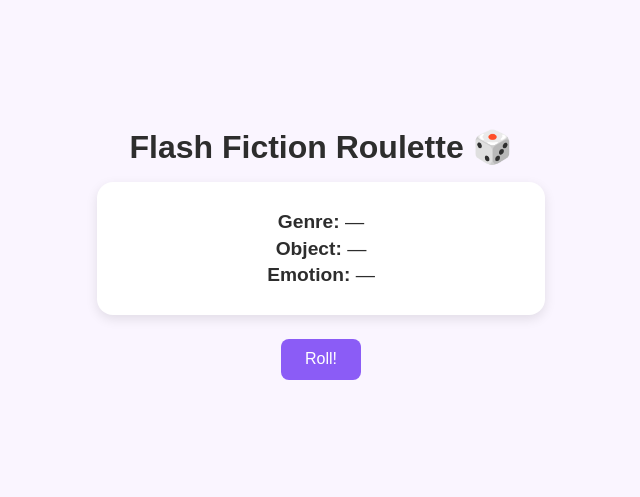
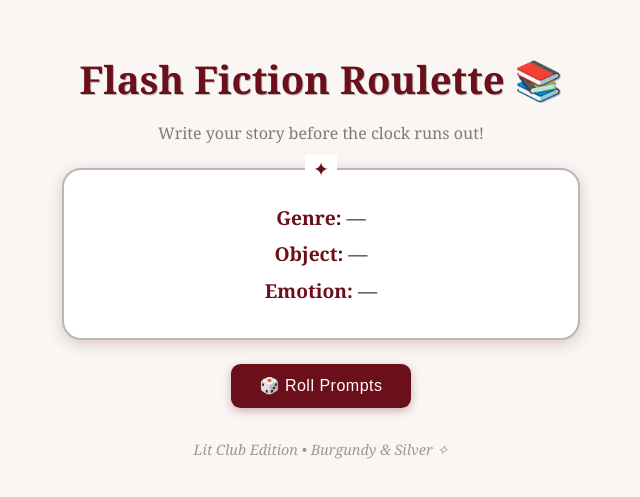
Before and after one commit to Tiredgeekk/FictionRoulette, a plain HTML site: page index.html in a window 1280 px wide. Shown: the part 165-662 px from the top of the page, without its empty margins (319-959 px from the left). Drawn offline with Linux system fonts and the light colour scheme.

Commit message:
Revise HTML structure and styling for index.html
Updated styles and content for improved aesthetics and user experience.

```diff
--- a/index.html
+++ b/index.html
@@ -3,74 +3,130 @@
 <head>
 <meta charset="UTF-8">
 <meta name="viewport" content="width=device-width, initial-scale=1.0">
-<title>Flash Fiction Roulette 🎲</title>
+<title>Flash Fiction Roulette 📚</title>
 <style>
   body {
-    background-color: #faf5ff;
-    font-family: 'Poppins', sans-serif;
+    background-color: #f9f6f4;
+    font-family: 'Georgia', serif;
     display: flex;
     flex-direction: column;
     align-items: center;
     justify-content: center;
     height: 100vh;
-    color: #2d2d2d;
+    color: #3b1f2b;
   }
+
   h1 {
-    font-size: 2rem;
-    margin-bottom: 1rem;
+    font-size: 2.4rem;
+    color: #6b0f1a;
+    margin-bottom: 0.5rem;
+    text-shadow: 1px 1px #b6b6b6;
   }
+
+  .subtitle {
+    font-size: 1rem;
+    color: #7c7c7c;
+    margin-bottom: 1.5rem;
+  }
+
   .results {
     background: #fff;
-    padding: 1.5rem;
-    border-radius: 1rem;
-    box-shadow: 0 4px 12px rgba(0,0,0,0.1);
+    border: 2px solid #b7b7b7;
+    padding: 1.5rem 2rem;
+    border-radius: 1.2rem;
+    box-shadow: 0 4px 15px rgba(107, 15, 26, 0.2);
     text-align: center;
-    width: 80%;
-    max-width: 400px;
+    width: 85%;
+    max-width: 450px;
+    transition: all 0.3s ease;
+    position: relative;
+  }
+
+  .results::before {
+    content: "✦";
+    position: absolute;
+    top: -15px;
+    left: 50%;
+    transform: translateX(-50%);
+    background: #fff;
+    color: #6b0f1a;
+    font-size: 1.2rem;
+    padding: 0 0.5rem;
+  }
+
+  p {
+    font-size: 1.2rem;
+    margin: 0.6rem 0;
+  }
+
+  strong {
+    color: #6b0f1a;
+  }
+
+  button {
+    background-color: #6b0f1a;
+    color: #fff;
+    border: none;
+    padding: 0.8rem 1.8rem;
+    border-radius: 0.6rem;
+    font-family: 'Poppins', sans-serif;
+    font-size: 1rem;
+    letter-spacing: 0.5px;
+    cursor: pointer;
+    margin-top: 1.5rem;
+    box-shadow: 0 3px 10px rgba(107, 15, 26, 0.3);
     transition: all 0.3s ease;
   }
-  button {
-    background-color: #8b5cf6;
-    color: #fff;
-    border: none;
-    padding: 0.7rem 1.5rem;
-    border-radius: 0.5rem;
-    font-size: 1rem;
-    cursor: pointer;
-    margin-top: 1.5rem;
-    transition: background-color 0.3s;
+
+  button:hover {
+    background-color: #8c2234;
+    transform: translateY(-2px);
   }
-  button:hover {
-    background-color: #7c3aed;
+
+  .fade-in {
+    animation: fadeIn 0.4s ease forwards;
   }
-  p {
-    font-size: 1.2rem;
-    margin: 0.3rem 0;
+
+  @keyframes fadeIn {
+    from {opacity: 0; transform: scale(0.98);}
+    to {opacity: 1; transform: scale(1);}
+  }
+
+  footer {
+    margin-top: 2rem;
+    color: #999;
+    font-size: 0.9rem;
+    font-style: italic;
   }
 </style>
 </head>
 <body>
 
-<h1>Flash Fiction Roulette 🎲</h1>
-<div class="results">
+<h1>Flash Fiction Roulette 📚</h1>
+<p class="subtitle">Write your story before the clock runs out!</p>
+
+<div class="results" id="resultsBox">
   <p><strong>Genre:</strong> <span id="genre">—</span></p>
   <p><strong>Object:</strong> <span id="object">—</span></p>
   <p><strong>Emotion:</strong> <span id="emotion">—</span></p>
 </div>
-<button onclick="generate()">Roll!</button>
+
+<button onclick="generate()">🎲 Roll Prompts</button>
+
+<footer>Lit Club Edition • Burgundy & Silver ✧</footer>
 
 <script>
   const genres = [
     "Fantasy", "Sci-Fi", "Romance", "Mystery", "Horror",
     "Comedy", "Historical", "Slice of Life", "Adventure", "Dystopian",
-    "Magical Realism", "Mythology", "Cyberpunk", "Fairy Tale", "Drama"
+    "Mythology", "Cyberpunk", "Fairy Tale", "Drama", "Gothic"
   ];
 
   const objects = [
     "Broken Clock", "Lost Letter", "Crystal Ball", "Map with No North",
     "Pocket Watch", "Sword in a Stone", "Magic Pen", "Empty Teacup",
-    "Cursed Ring", "Music Box", "Red Umbrella", "Photograph", "Old Journal",
-    "Lantern", "Robot Cat"
+    "Cursed Ring", "Music Box", "Red Umbrella", "Old Journal",
+    "Silver Locket", "Typewriter", "Lantern"
   ];
 
   const emotions = [
@@ -87,6 +143,11 @@
     document.getElementById("genre").textContent = randomItem(genres);
     document.getElementById("object").textContent = randomItem(objects);
     document.getElementById("emotion").textContent = randomItem(emotions);
+
+    const box = document.getElementById("resultsBox");
+    box.classList.remove("fade-in");
+    void box.offsetWidth; // reset animation
+    box.classList.add("fade-in");
   }
 </script>
 
```
